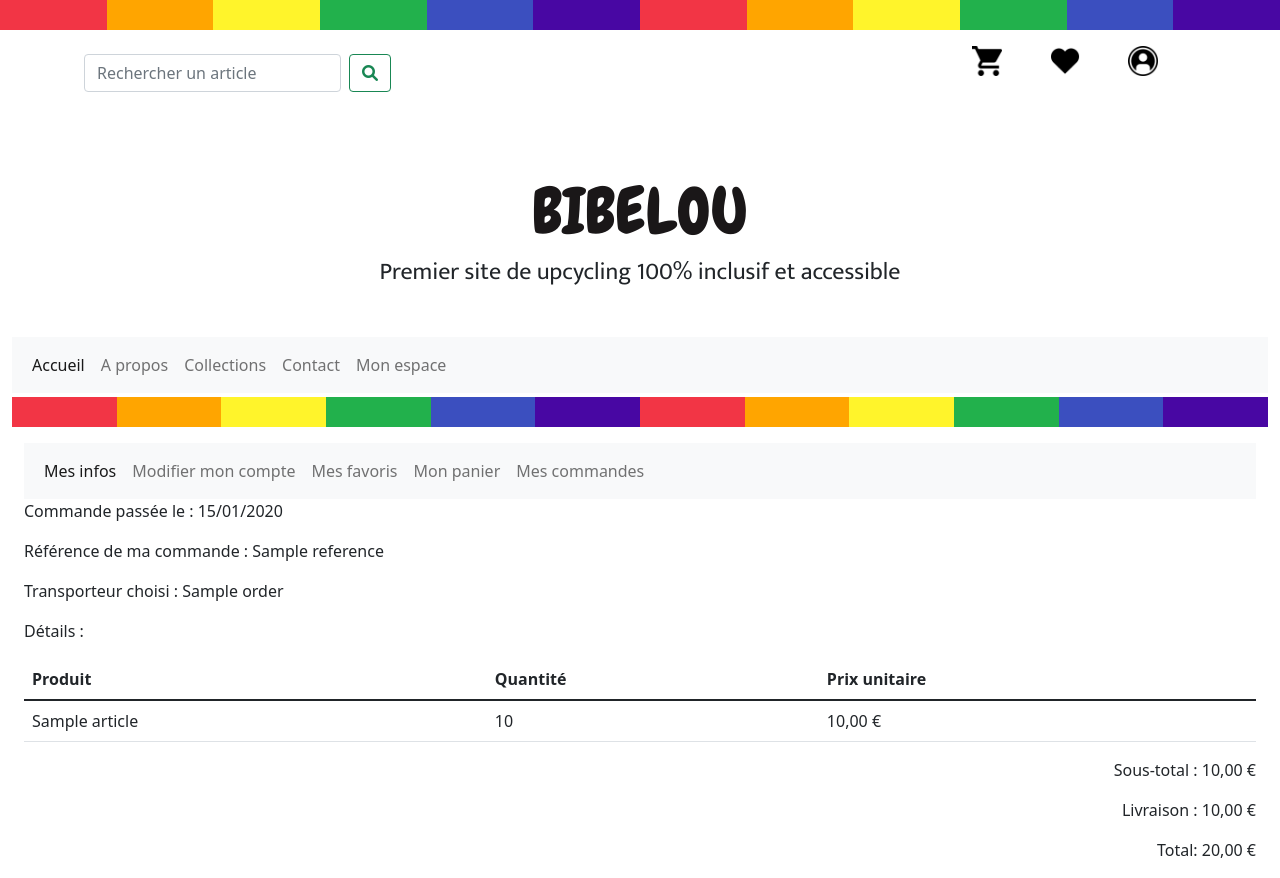
After one commit to SoumayaLAAJAJ/Bibelou, a Symfony app: template templates/mes_commandes/detail.html.twig in a window 1280 px wide. The commit adds this page. Run offline with Twig, Linux system fonts and the light colour scheme; the template is opened without the code that fills it: most values are stand-ins (such as "Sample title", 1, 10 or a date in 2020); some libraries are stand-ins or nearby versions.

Commit message:
MAJ espace membre

```diff
--- a/composer.json
+++ b/composer.json
@@ -12,6 +12,7 @@
         "doctrine/doctrine-migrations-bundle": "^3.2",
         "doctrine/orm": "^2.11",
         "friendsofsymfony/ckeditor-bundle": "^2.4",
+        "mailjet/mailjet-apiv3-php": "^1.5",
         "phpdocumentor/reflection-docblock": "^5.3",
         "phpstan/phpdoc-parser": "^1.2",
         "sensio/framework-extra-bundle": "^6.1",
--- a/src/Controller/FavorisController.php
+++ b/src/Controller/FavorisController.php
@@ -16,10 +16,10 @@ class FavorisController extends AbstractController
      */
     public function index(Request $request, ArticleRepository $articleRepository): Response
     {
-        // $article = $articleRepository->find($request->request->get("id"));
+        $article = $articleRepository->find($request->request->get("id"));
         $user = $this->getUser();
         return $this->render('favoris/index.html.twig', [
-            // 'article' => $article,
+            'article' => $article,
             'user' => $user
         ]);
     }
--- a/templates/admin_order/index.html.twig
+++ b/templates/admin_order/index.html.twig
@@ -26,6 +26,7 @@
                 <td>{{ order.carrierPrice }}</td>
                 <td>{{ order.delivery }}</td>
                 <td>{{ order.isPaid ? 'Yes' : 'No' }}</td>
+
                 <td>
                     <a href="{{ path('admin_order_show', {'id': order.id}) }}" class="btn btn-primary">Voir le rendu</a>
                     <a href="{{ path('admin_order_edit', {'id': order.id}) }}" class="btn btn-success">Modifier</a>
--- a/templates/article/detail.html.twig
+++ b/templates/article/detail.html.twig
@@ -5,6 +5,7 @@
 {% block body %}
 {# {{ dump(article) }} #}
 
+<div class="container">
 
 <section class="row mt-5">
     <div class="col-12 col-md-4 col-xl-3">
@@ -28,6 +29,7 @@
     <p class="m-5">{{ article.description|raw }}</p>
     </div>
 </section>
+</div>
 {% endblock %}
 {% block javascripts %}
 <script>
--- a/templates/article/index.html.twig
+++ b/templates/article/index.html.twig
@@ -28,6 +28,8 @@
         </div>
         </nav>
     {% endif %}
+
+    <div class="container">
         {% if articles|length > 0 %}
         <div class="row row-book mt-5 row-article">
         {% for article in articles %}
@@ -74,6 +76,7 @@
 
 
 {% endif %}
+</div>
 
     {% block javascripts %}
     <script>
--- a/templates/favoris/index.html.twig
+++ b/templates/favoris/index.html.twig
@@ -18,10 +18,10 @@
                 <a class="nav-link" href="{{path('favoris')}}">Mes favoris</a>
                 </li>
                 <li class="nav-item">
-                <a class="nav-link">Mon panier</a>
+                <a class="nav-link" href="{{path('cart')}}">Mon panier</a>
                 </li>
                 <li class="nav-item">
-                <a class="nav-link">Mes commandes</a>
+                <a class="nav-link" href="{{path('mes_commandes')}}">Mes commandes</a>
                 </li>
             </ul>
         </div>
@@ -31,6 +31,7 @@
 
     {% if user.articles|length > 0 %}
             {% for article in user.articles %}
+    {# {{dump(article)}} #}
             <div class="col-12 col-md-3 col-xl-2 d-flex align-items-stretch mt-3">
             <div class="card">
                 <img src="{{asset('images/articles/' ~ article.imageName)}}" alt="{{article.name}}" class="card-img-top">
--- /dev/null
+++ b/templates/mes_commandes/detail.html.twig
@@ -0,0 +1,66 @@
+{% extends 'base.html.twig' %}
+
+{% block title %}Ma Commande{% endblock %}
+
+{% block body %}
+<nav class="navbar navbar-expand-lg navbar-light bg-light">
+    <div class="container-fluid">
+        <div class="collapse navbar-collapse" id="navbarNav">
+            <ul class="navbar-nav">
+                <li class="nav-item">
+                <a class="nav-link active" aria-current="page" href="{{path('profile')}}">Mes infos</a>
+                </li>
+                <li class="nav-item">
+                <a class="nav-link" href="{{path('edit-profile')}}">Modifier mon compte</a>
+                </li>
+                <li class="nav-item">
+                <a class="nav-link" href="{{path('favoris')}}">Mes favoris</a>
+                </li>
+                <li class="nav-item">
+                <a href="{{path('cart')}}" class="nav-link">Mon panier</a>
+                </li>
+                <li class="nav-item">
+                <a class="nav-link" href="{{path('mes_commandes')}}">Mes commandes</a>
+                </li>
+            </ul>
+        </div>
+    </div>
+</nav>
+
+{# {{ dump(order) }} #}
+<p>Commande passée le : {{ order.createdAt|date('d/m/Y') }}</p>
+<p>Référence de ma commande : {{ order.reference }}</p>
+<p>Transporteur choisi : {{order.carrierName}}</p>
+
+<p>Détails : </p>
+<table class="table">
+    <thead>
+    <tr>
+        <th scope="col">Produit</th>
+        <th scope="col">Quantité</th>
+        <th scope="col">Prix unitaire</th>
+        {# <th scope="col">Total</th> #}
+    </tr>
+    </thead>
+
+    <tbody>
+    {% for article in order.orderDetails %}
+    {# {{ dump(article) }} #}
+        <tr>
+            <td>{{ article.article }}</td>
+            <td>{{ article.quantity }}</td>
+            <td>{{ article.price|number_format(2,',','.') }} €</td>
+            {# <td>{{ article.total|number_format(2,',','.') }} €</td> #}
+        </tr>
+
+    {% endfor %}
+    </tbody>
+</table>
+
+<div class="text-end">
+    <p>Sous-total : {{ order.getTotal|number_format(2,',','.') }} €</p>
+    <p>Livraison : {{ order.carrierPrice|number_format(2,',','.') }} €</p>
+    <p>Total: {{ (order.getTotal + order.carrierPrice)|number_format(2,',','.') }} €</p>
+</div>
+
+{% endblock %}
--- a/templates/order_validate/index.html.twig
+++ b/templates/order_success/index.html.twig
@@ -8,5 +8,5 @@
     <p>Merci pour votre commande !</p>
     <p>Référence de la commande : {{ order.reference }}</p>
     <p>Une confirmation vient de vous être envoyée par mail.</p>
-{{dump(order)}}
+{# {{dump(order)}} #}
 {% endblock %}
--- a/templates/user/edit-profile.html.twig
+++ b/templates/user/edit-profile.html.twig
@@ -28,10 +28,10 @@
                 <a class="nav-link" href="{{path('favoris')}}">Mes favoris</a>
                 </li>
                 <li class="nav-item">
-                <a class="nav-link">Mon panier</a>
+                <a href="{{path('cart')}}" class="nav-link">Mon panier</a>
                 </li>
                 <li class="nav-item">
-                <a class="nav-link">Mes commandes</a>
+                <a class="nav-link" href="{{path('mes_commandes')}}">Mes commandes</a>
                 </li>
             </ul>
         </div>
--- a/templates/user/index.html.twig
+++ b/templates/user/index.html.twig
@@ -28,10 +28,10 @@
                 <a class="nav-link" href="{{path('favoris')}}">Mes favoris</a>
                 </li>
                 <li class="nav-item">
-                <a class="nav-link">Mon panier</a>
+                <a class="nav-link" href="{{path('cart')}}">Mon panier</a>
                 </li>
                 <li class="nav-item">
-                <a class="nav-link">Mes commandes</a>
+                <a class="nav-link" href="{{path('mes_commandes')}}">Mes commandes</a>
                 </li>
             </ul>
         </div>
```
Also changed, not shown: src/Controller/MesCommandesController.php (added, +48 -0 lines), src/Controller/OrderFailureController.php (added, +38 -0 lines), src/Controller/OrderSuccessController.php (renamed from src/Controller/OrderValidateController.php, +6 -3 lines), src/Repository/OrderRepository.php (+12 -0 lines), templates/mes_commandes/index.html.twig (added, +59 -0 lines), templates/order_failure/index.html.twig (added, +14 -0 lines), 2 other files.
